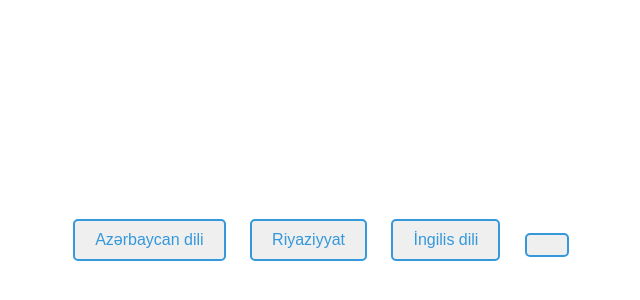
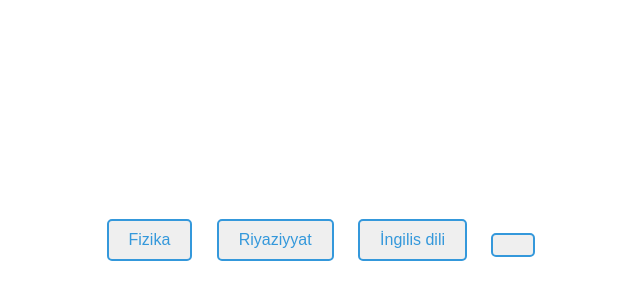
Before and after one commit to thl15/0, a plain HTML site: page index.html in a window 1280 px wide. Shown: the part 160-460 px from the top of the page, without its empty margins (319-959 px from the left). Drawn offline with Linux system fonts and the light colour scheme.

Commit message:
Update index.html

```diff
--- a/index.html
+++ b/index.html
@@ -44,7 +44,7 @@
 <body>
 
     <div class="button-container">
-        <button class="button" onclick="openLink('https://forms.office.com/r/n3RUJWEqGZ?origin=lprLink')">Azərbaycan dili</button>
+        <button class="button" onclick="openLink('https://forms.office.com/Pages/ShareFormPage.aspx?id=DQSIkWdsW0yxEjajBLZtrQAAAAAAAAAAAAO__WwKOz5UMDFHWElaTTJOVkdKQVhIUDdWNEdOMFdRMy4u&sharetoken=vSgZkn1YTta56urECRw8')">Fizika</button>
 <button class="button" onclick="openLink('https://forms.office.com/r/7wm1D157QV?origin=lprLink')">Riyaziyyat</button>
 <button class="button" onclick="openLink('https://forms.office.com/r/sbk435wndi?origin=lprLink')">İngilis dili</button>
 <button class="button" onclick="openLink('')"></button>
```
